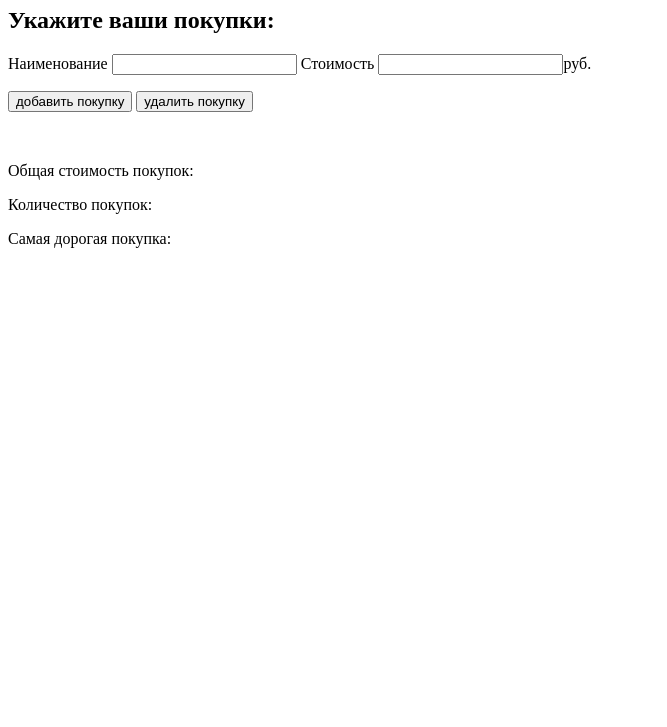
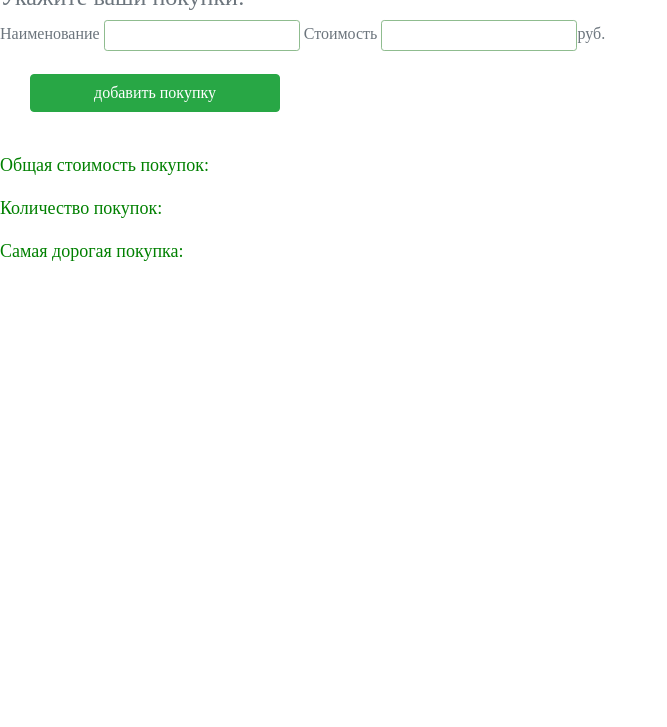
Before and after one commit to alinagaripova/homework-ShoppingCalculator, a website with bundled scripts: page src/index.html in a window 1280 px wide. Shown: the part 73-800 px from the top of the page, without its empty margins (0-667 px from the left). Built offline with nearby package versions, Linux system fonts and the light colour scheme.

Commit message:
Bootstrap and styles.css added.

```diff
--- /dev/null
+++ b/src/css/styles.css
@@ -0,0 +1,24 @@
+body {
+    font-family: "Times New Roman";
+}
+h1 {
+    color: green;
+}
+label {
+    color: green;
+}
+p {
+    color: green;
+}
+button {
+    margin: 20px 0 0 30px;
+    width: 250px;
+}
+input {
+    background-color: white;
+    border: 1px solid darkseagreen;
+}
+.result {
+    color: green;
+    font-size: 18px;
+}
--- a/src/index.html
+++ b/src/index.html
@@ -6,22 +6,24 @@
           content="width=device-width, user-scalable=no, initial-scale=1.0, maximum-scale=1.0, minimum-scale=1.0">
     <meta http-equiv="X-UA-Compatible" content="ie=edge">
     <title>Document</title>
+    <link rel="stylesheet" href="https://stackpath.bootstrapcdn.com/bootstrap/4.1.3/css/bootstrap.min.css"
+          integrity="sha384-MCw98/SFnGE8fJT3GXwEOngsV7Zt27NXFoaoApmYm81iuXoPkFOJwJ8ERdknLPMO" crossorigin="anonymous">
+    <link rel="stylesheet" href="css/styles.css">
 </head>
 <body>
     <h1>Калькулятор затрат</h1>
-    <h2>Укажите ваши покупки:</h2>
-    <label for="name">Наименование </label>
-    <input type="text" id="name" class="name">
-    <label for="price">Стоимость </label>
-    <input type="text" id="price" class="price"><label for="price">руб.</label>
+    <h4 class="text-muted">Укажите ваши покупки:</h4>
+    <label for="name" class="text-muted" >Наименование </label>
+    <input type="text" id="name" class="name form-control-sm">
+    <label for="price" class="text-muted">Стоимость </label>
+    <input type="text" id="price" class="price form-control-sm"><label for="price" class="text-muted"> руб.</label>
     <p>
-        <button id="add" class="add">добавить покупку</button>
-        <button id="remove" class="remove">удалить покупку</button>
+        <button id="add" class="add btn btn-success">добавить покупку</button>
     </p>
     <br>
-    <p >Общая стоимость покупок:<span id="amountPrice"></span></p>
-    <p>Количество покупок:<span id="amountProduct"></span></p>
-    <p >Самая дорогая покупка: <span id="priceExpensiveProduct"></span></p>
+    <p class="result">Общая стоимость покупок:<span id="amountPrice"></span></p>
+    <p class="result">Количество покупок:<span id="amountProduct"></span></p>
+    <p class="result">Самая дорогая покупка: <span id="priceExpensiveProduct"></span></p>
 
 
     <script src="js/lib.js" type="module"></script>
--- a/src/js/app.js
+++ b/src/js/app.js
@@ -20,42 +20,3 @@ import {amount, Product} from "./lib.js";
 
         priceExpProductEl.textContent = amount.findMoreExpensiveProduct();
     });
-
-    // TODO: remove и в HTML тоже
-    removeEl.addEventListener('click', function (evt) {
-        const name = nameEl.value;
-        const price = parseInt(priceEl.value);
-        const product = new Product(name, price);
-
-        amount.remove(product);
-        amountPriceEl.textContent = amount.sum() + ' руб.';
-        amountProductEl.textContent = amount.items.length;
-    });
-
-
-
-
-    // // amountPriceEl.textContent = amountPrice;
-    // addEl.addEventListener('click', function (evt) {
-    //     let amountPrice = 0;
-    //     const price = parseInt(priceEl.value);
-    //     amountPrice = amountPrice + price;
-    //     // console.log(price);
-    //     // console.log(priceEl.value);
-    //     amountPriceEl.textContent = amountPrice + ' руб.';
-    //
-    // });
-    // removeEl.addEventListener('click', function (evt) {
-    //     amountPrice = amountPrice - priceEl.value;
-    //     amountPriceEl.textContent = amountPrice;
-    //
-    // });
-// };
-//ошибки: был задан class кнопке, а не id
-//весь код был в функции calculateProducts, но она нигде не вызывалась.
-// const price = parseInt(priceEl.value); - было вне функции, поэтому price = NaN было; добавила во внутрь функции и событие работает
-
-
-// let amountPrice = 0;
-// const amountPriceEl = document.getElementById('amountPrice');
-// amountPriceEl.textContent = amountPrice;
--- a/src/js/lib.js
+++ b/src/js/lib.js
@@ -14,14 +14,6 @@ export const amount = {
         }
         return result;
     },
-
-    remove(item) {
-        const index = this.items.indexOf(item);
-        if (index !== -1) {
-            this.items.splice(index, 1);
-        }
-    },
-
     findMoreExpensiveProduct() {
        let price = this.items[0].price;
        let name = this.items[0].name;
@@ -31,6 +23,6 @@ export const amount = {
                 name = item.name;
             }
         }
-        return name + ' ' + price + 'руб.';
+        return name + ' ' + price + ' руб.';
     }
 };
```
